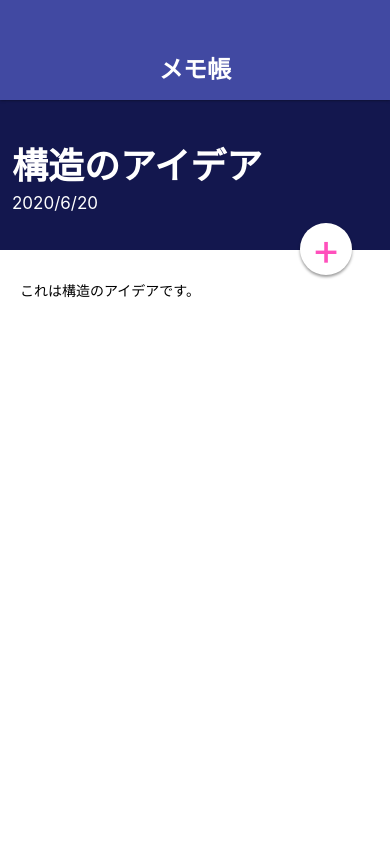
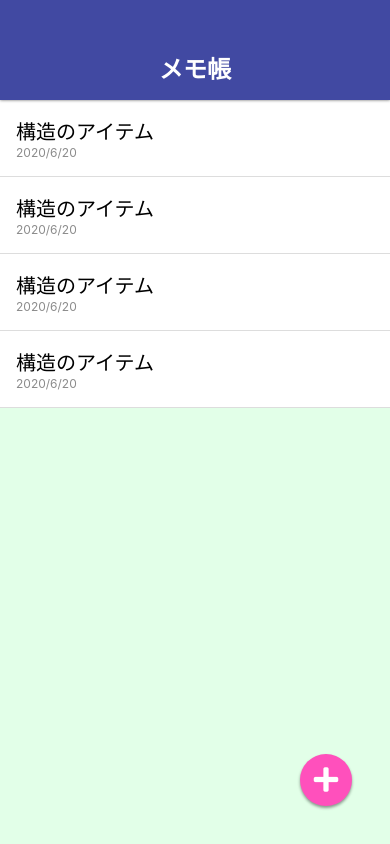
Before and after one commit to taito-snow/MemoApp, a React Native app: screen / in a window 390 px wide. Built offline with nearby package versions, Linux system fonts and the light colour scheme.

Commit message:
Add icon Font

```diff
--- a/App.js
+++ b/App.js
@@ -1,5 +1,5 @@
 import React from 'react';
-import { StyleSheet, Text, View } from 'react-native';
+import { StyleSheet, View } from 'react-native';
 
 import Appbar from './src/components/Appbar';
 import MemoListScreens from './src/screens/MemoListScreens';
@@ -9,8 +9,8 @@
   return (
     <View style={styles.container}>
       <Appbar />
-      {/* <MemoListScreens /> */}
-      <MemoDetailScreen />
+      <MemoListScreens />
+      {/* <MemoDetailScreen /> */}
     </View>
   );
 }
--- a/package.json
+++ b/package.json
@@ -8,7 +8,9 @@
     "eject": "expo eject"
   },
   "dependencies": {
+    "@expo/vector-icons": "^10.2.0",
     "expo": "~37.0.3",
+    "expo-font": "^8.1.1",
     "react": "~16.9.0",
     "react-dom": "~16.9.0",
     "react-native": "https://github.com/expo/react-native/archive/sdk-37.0.1.tar.gz",
@@ -24,5 +26,7 @@
     "eslint-plugin-jsx-a11y": "^6.3.0",
     "eslint-plugin-react": "^7.20.0"
   },
-  "private": true
+  "private": true,
+  "expo": "^34.0.3",
+  "expo-font": "~6.0.1"
 }
--- a/src/elements/CircleButton.js
+++ b/src/elements/CircleButton.js
@@ -1,9 +1,29 @@
 import React from 'react';
-import { StyleSheet, View, Text } from 'react-native';
+import { StyleSheet, View } from 'react-native';
+import * as Font from 'expo-font';
+import { createIconSet } from '@expo/vector-icons';
+import fontAwsome from '../../assets/fonts/fa-solid-900.ttf';
+
+const CustomIcon = createIconSet({
+    pencil: '\uf303',
+    plus: '\uf067',
+}, 'FontAwsome');
 
 class CircleButton extends React.Component {
+    state = {
+        fontLoaded: false,
+    }
+
+    async componentDidMount() {
+        await Font.loadAsync({
+            FontAwsome: fontAwsome,
+        });
+
+        this.setState({ fontLoaded: true, });
+    }
+
     render() {
-        const { style, color } = this.props;
+        const { name, style, color } = this.props;
 
         let bgColor = '#FF50BC';
         let textColor = '#fff';
@@ -15,9 +35,11 @@
 
         return (
             <View style={[styles.circleAddButton, style, { backgroundColor: bgColor, }]}>
-                <Text style={[styles.circleAddButtonTitle, { color: textColor, }]}>
-                    {this.props.children}
-                </Text>
+                {
+                    this.state.fontLoaded ? (
+                        <CustomIcon name={name} style={[styles.circleAddButtonTitle, { color: textColor, }]} />
+                     ) : null
+                }
             </View>
         );
     }
@@ -39,8 +61,9 @@
         shadowRadius: 3,
     },
     circleAddButtonTitle: {
-        fontSize: 44,
-        lineHeight: 44,
+        fontFamily: 'FontAwsome',
+        fontSize: 28,
+        lineHeight: 28,
     },
 });
 
--- a/src/screens/MemoDetailScreen.js
+++ b/src/screens/MemoDetailScreen.js
@@ -20,7 +20,7 @@
                     </Text>
                 </View>
 
-                <CircleButton color="#fff" style={styles.cicleEditButton}>+</CircleButton>
+                <CircleButton name="pencil" color="#fff" style={styles.cicleEditButton} />
             </View>
         );
     }
--- a/src/screens/MemoListScreens.js
+++ b/src/screens/MemoListScreens.js
@@ -1,5 +1,5 @@
 import React from 'react';
-import { StyleSheet, Text, View } from 'react-native';
+import { StyleSheet, View } from 'react-native';
 
 import MemoList from '../components/MemoList';
 import CircleButton from '../elements/CircleButton';
@@ -9,7 +9,7 @@
         return(
             <View style={styles.container}>
                 <MemoList />
-                <CircleButton>+</CircleButton>
+                <CircleButton name="plus" />
             </View>
         );
     }
```
Also changed, not shown: assets/fonts/fa-solid-900.ttf (added).
